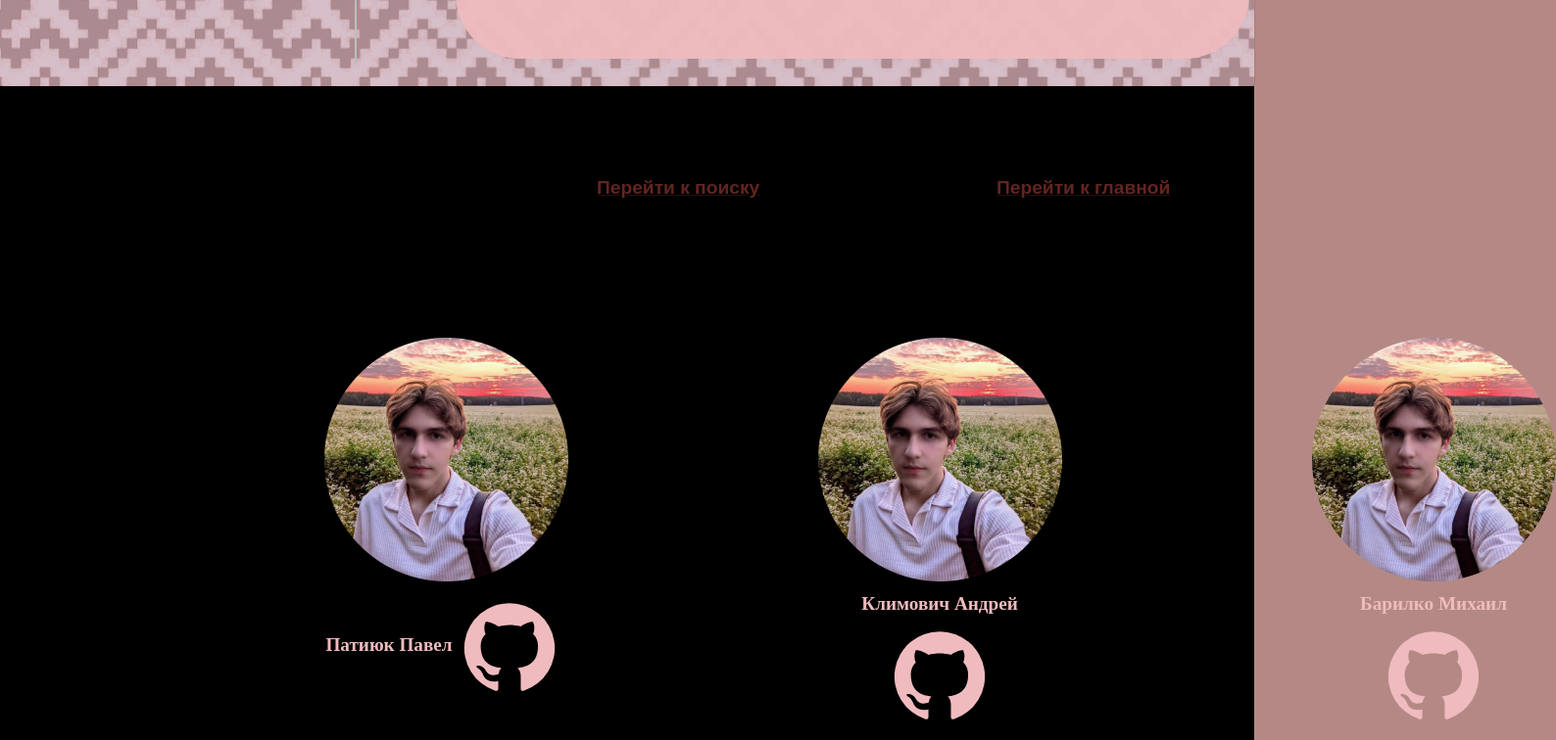
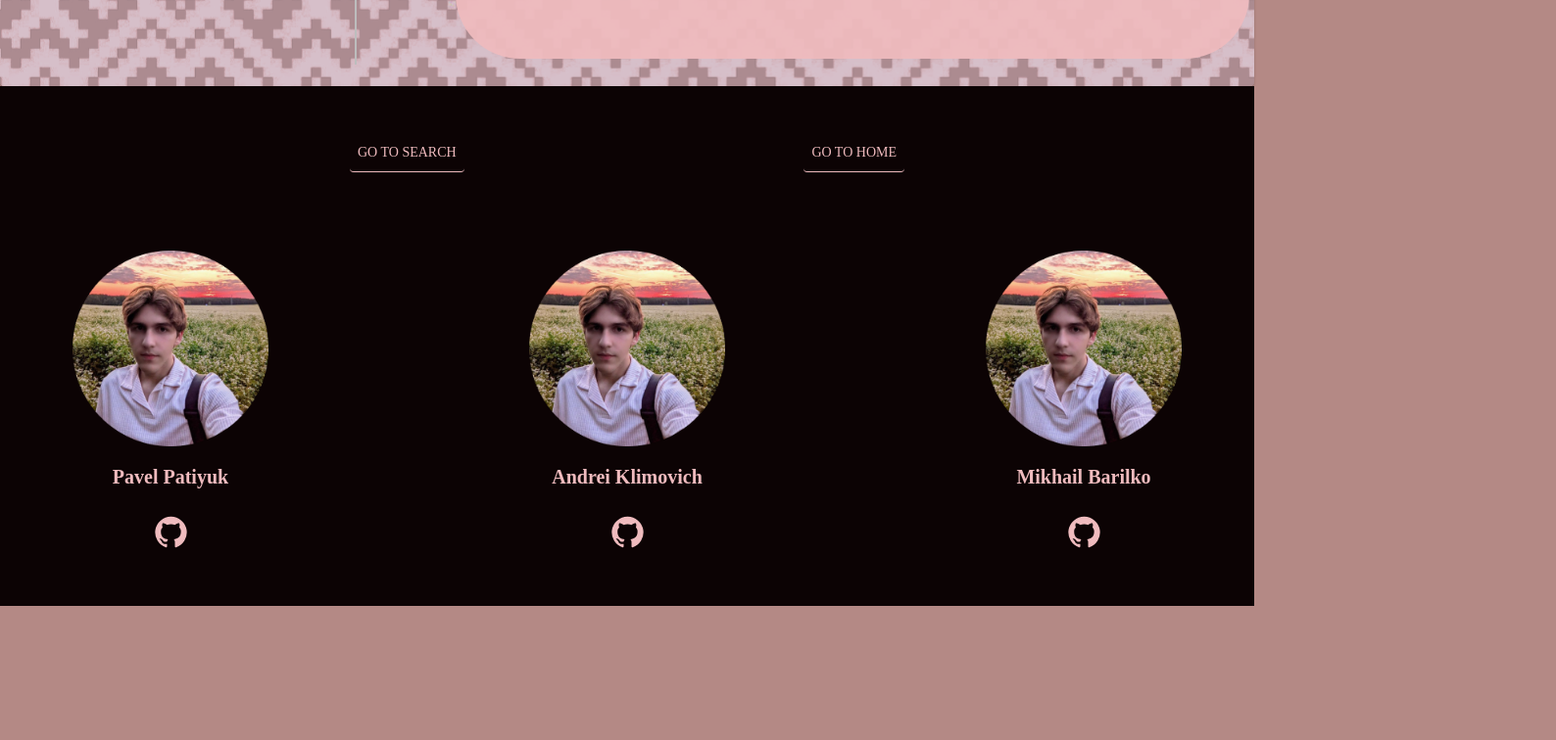
Before and after one commit to ruptis/FrontEndLaba2, a React (Create React App) app: page /FrontEndLaba2/director/lukashevich in a window 1280 px wide. Shown: the part 1880-2636 px from the top of the page at 98% size, 1588 px wide, since content can reach past the window. After the commit the page ends 2499 px from the top, so only its background shows below. Built offline with nearby package versions, Linux system fonts and the light colour scheme.

Commit message:
Footer Added

```diff
--- a/src/components/Footer.tsx
+++ b/src/components/Footer.tsx
@@ -1,81 +1,149 @@
-
-import {Box, Button, ButtonBase, Icon, Link} from "@mui/material";
+import {Box, Button, Container, useTheme} from "@mui/material";
 import author from '../assets/images/Author.png'
 import GitHubIcon from '@mui/icons-material/GitHub';
 import IconButton from '@mui/material/IconButton';
 import { styled } from "@mui/material/styles";
 import Typography from "@mui/material/Typography";
+import {useTranslation} from "react-i18next";
 
-const fontStyle = "Playfair Display";
+const AuthorInfo = styled("div")({
+    display: `flex`,
+    flexDirection: 'column',
+    justifyContent: 'space-between',
+    alignItems: 'center',
+});
 
-export default function Footer()
-{
+interface IAuthor {
+    name: string;
+    image: string;
+    github: string;
+}
 
-    const BoxStyle =
-    {
-        position: 'relative',
-        width: '100%',
-        height: '753px',
-        backgroundColor: 'Black'
-    };
+const Authors = (theme: any, author1: IAuthor ,author2: IAuthor ,author3: IAuthor) => {
+    return (
+        <Box sx={{
+            display: 'flex',
+            flexDirection: 'row',
+            justifyContent: 'space-between',
+            alignItems: 'center',
+            flexGrow: 1,
+            width: '100%',
+            height: '100%',
+            [theme.breakpoints.down('md')]: {
+                flexDirection: 'column',
+            },
+        }}>
+            <AuthorInfo>
+                <img src={author1.image} alt="author" width="200px" height="200px"/>
+                <Typography sx={{
+                    fontSize: '20px',
+                    fontWeight: 'bold',
+                    color: 'primary.contrastText',
+                    textAlign: 'center',
+                    lineHeight: '1.1',
+                    marginTop: '20px',
+                }}>
+                    {author1.name}
+                </Typography>
+                <IconButton href={author1.github} target="_blank" sx={{
+                    color: 'primary.contrastText',
+                    marginTop: '20px',
+                }}>
+                    <GitHubIcon fontSize="large"/>
+                </IconButton>
+            </AuthorInfo>
+            <AuthorInfo>
+                <img src={author2.image} alt="author" width="200px" height="200px"/>
+                <Typography sx={{
+                    fontSize: '20px',
+                    fontWeight: 'bold',
+                    color: 'primary.contrastText',
+                    textAlign: 'center',
+                    lineHeight: '1.1',
+                    marginTop: '20px',
+                }}>
+                    {author2.name}
+                </Typography>
+                <IconButton href={author2.github} target="_blank" sx={{
+                    color: 'primary.contrastText',
+                    marginTop: '20px',
+                }}>
+                    <GitHubIcon fontSize="large"/>
+                </IconButton>
+            </AuthorInfo>
+            <AuthorInfo>
+                <img src={author3.image} alt="author" width="200px" height="200px"/>
+                <Typography sx={{
+                    fontSize: '20px',
+                    fontWeight: 'bold',
+                    color: 'primary.contrastText',
+                    textAlign: 'center',
+                    lineHeight: '1.1',
+                    marginTop: '20px',
+                }}>
+                    {author3.name}
+                </Typography>
+                <IconButton href={author3.github} target="_blank" sx={{
+                    color: 'primary.contrastText',
+                    marginTop: '20px',
+                }}>
+                    <GitHubIcon fontSize="large"/>
+                </IconButton>
+            </AuthorInfo>
+        </Box>
+    );
+}
+
+export default function Footer() {
+    const theme = useTheme();
+    const { t } = useTranslation('footer');
 
     return (
-    <Box sx={ BoxStyle }>
-        <div style={{position: 'relative', top:'93px'}}>
-            <FooterButtons text='Перейти к поиску' posx='609' href='/FrontEndLaba2/search'/>
-            <FooterButtons text='Перейти к главной' posx='1017' href='/FrontEndLaba2/'/>
-        </div>
-        <div style={{position: 'relative', top:'257px'}}>
-            <Authorinfo posx='330' name='Патиюк Павел' href='https://github.com/ruptis'/>
-            <Authorinfo posx='834' name='Климович Андрей' href='https://github.com/AndreKlim1'/>
-            <Authorinfo posx='1338' name='Барилко Михаил' href='https://github.com/Nikmoofte'/>
-        </div>
-    </Box>);
+        <Box sx={{
+            display: 'flex',
+            flexDirection: 'column',
+            justifyContent: 'space-between',
+            alignItems: 'center',
+            flexGrow: 1,
+            width: '100%',
+            height: '100%',
+            backgroundColor: '#0C0304',
+            padding: '50px',
+        }}>
+            <Container>
+                <div style={{
+                    display: 'flex',
+                    flexDirection: 'column',
+                    justifyContent: 'space-between',
+                    alignItems: 'center',
+                    width: '100%',
+                    height: '100%',
+                }}>
+                    <Box sx={
+                        {
+                            display: 'flex',
+                            flexDirection: 'row',
+                            justifyContent: 'space-between',
+                            alignItems: 'center',
+                            flexGrow: 1,
+                            width: '50%',
+                            height: '100%',
+                            marginBottom: '80px',
+                            [theme.breakpoints.down('md')]: {
+                                flexDirection: 'column',
+                            },
+                        }
+                    }>
+                        <Button color={'secondary'} sx={{borderBottom: '1px solid'}} href={'/frontendlaba2/search'}>
+                            {t('search')}
+                        </Button>
+                        <Button color={'secondary'} sx={{borderBottom: '1px solid'}} href={'/frontendlaba2/'}>
+                            {t('home')}
+                        </Button>
+                    </Box>
+                    {Authors (theme, {name: t('author1'), image: author, github: 'https://github.com/ruptis'}, {name: t('author2'), image: author, github: 'https://github.com/AndreKlim1'}, {name: t('author3'), image: author, github: 'https://github.com/Nikmoofte'})}
+                </div>
+            </Container>
+        </Box>
+    );
 }
-
-function Authorinfo(props: any)
-{
-    const BoxStyle =
-    {
-        position: 'absolute',
-        left: props.posx + 'px',
-        width: '250px',
-        height: '400px',
-        font: fontStyle,
-        fontWeight: "bolder",
-        fontSize: '1.2em',
-        textAlign: 'center'
-    };
-
-    return (
-    <Box sx={ BoxStyle }>
-        <img src={author}   />
-        {props.name}
-
-        <IconButton color="secondary" aria-label='To git' href={props.href} >
-            <GitHubIcon sx={{fontSize: '100px', textAlign: 'center'}} />
-        </IconButton>
-
-    </Box>
-    )
-}
-
-function FooterButtons(props: any)
-{
-    const MyButton = styled(ButtonBase)(props, ({ theme }) => ({
-        position: "absolute",
-        left: props.posx + 'px',
-        font: fontStyle,
-        fontWeight: "bolder",
-        fontSize: '1.2em',
-        [theme.breakpoints.down("sm")]:
-        {},
-        "&:hover, &.Mui-focusVisible":
-        {
-            fontWeight: "bolder",
-            textDecoration: 'underline'
-        }
-    }));
-    return <MyButton><Link href={props.href}>{props.text}</Link>
-    </MyButton>
-}
--- a/src/i18n/en/translation.json
+++ b/src/i18n/en/translation.json
@@ -15,5 +15,12 @@
   },
   "search": {
     "placeholder": "Search by name"
+  },
+  "footer": {
+    "author1": "Pavel Patiyuk",
+    "author2": "Andrei Klimovich",
+    "author3": "Mikhail Barilko",
+    "search": "Go to search",
+    "home": "Go to home"
   }
 }
--- a/src/i18n/ru/translation.json
+++ b/src/i18n/ru/translation.json
@@ -15,5 +15,12 @@
   },
   "search": {
     "placeholder": "Поиск по имени"
+  },
+  "footer": {
+    "author1": "Павел Патиюк",
+    "author2": "Андрей Климович",
+    "author3": "Михаил Барилко",
+    "search": "Перейти к поиску",
+    "home": "Перейти на главную"
   }
 }
```
